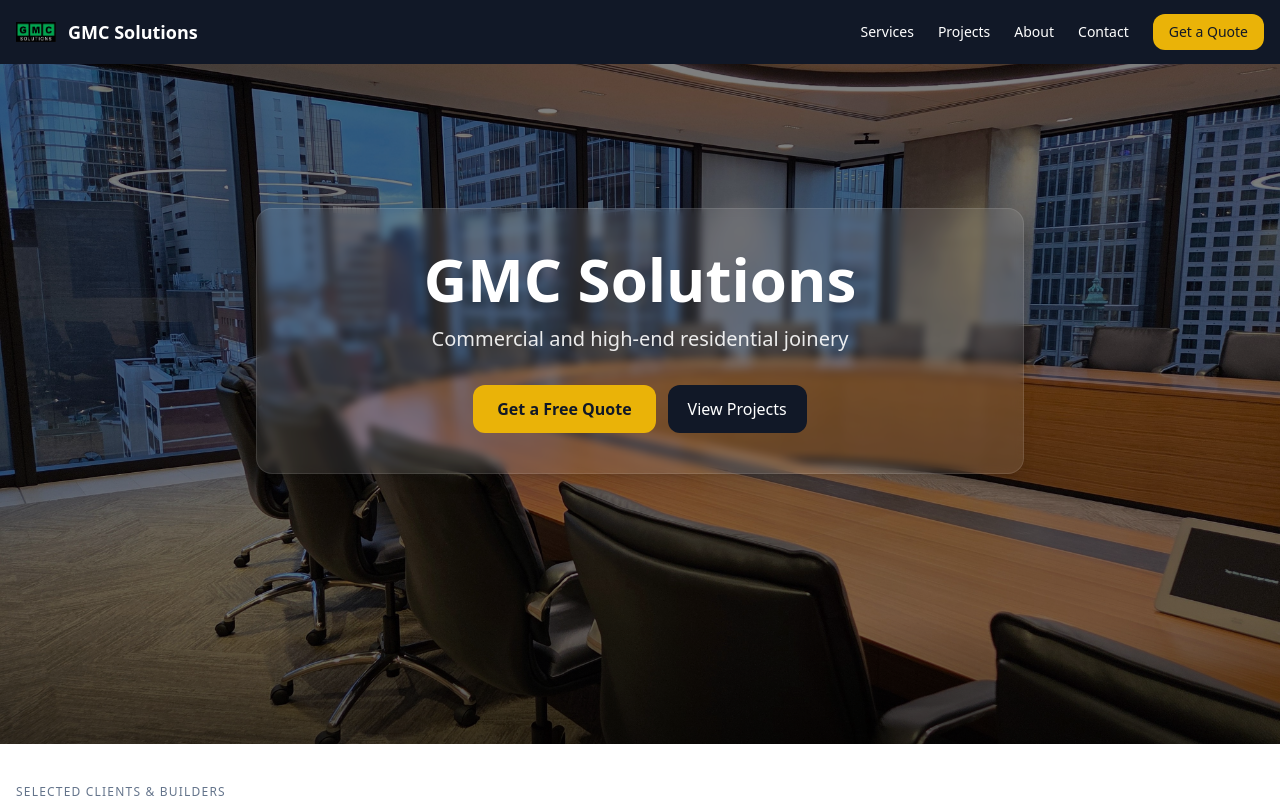
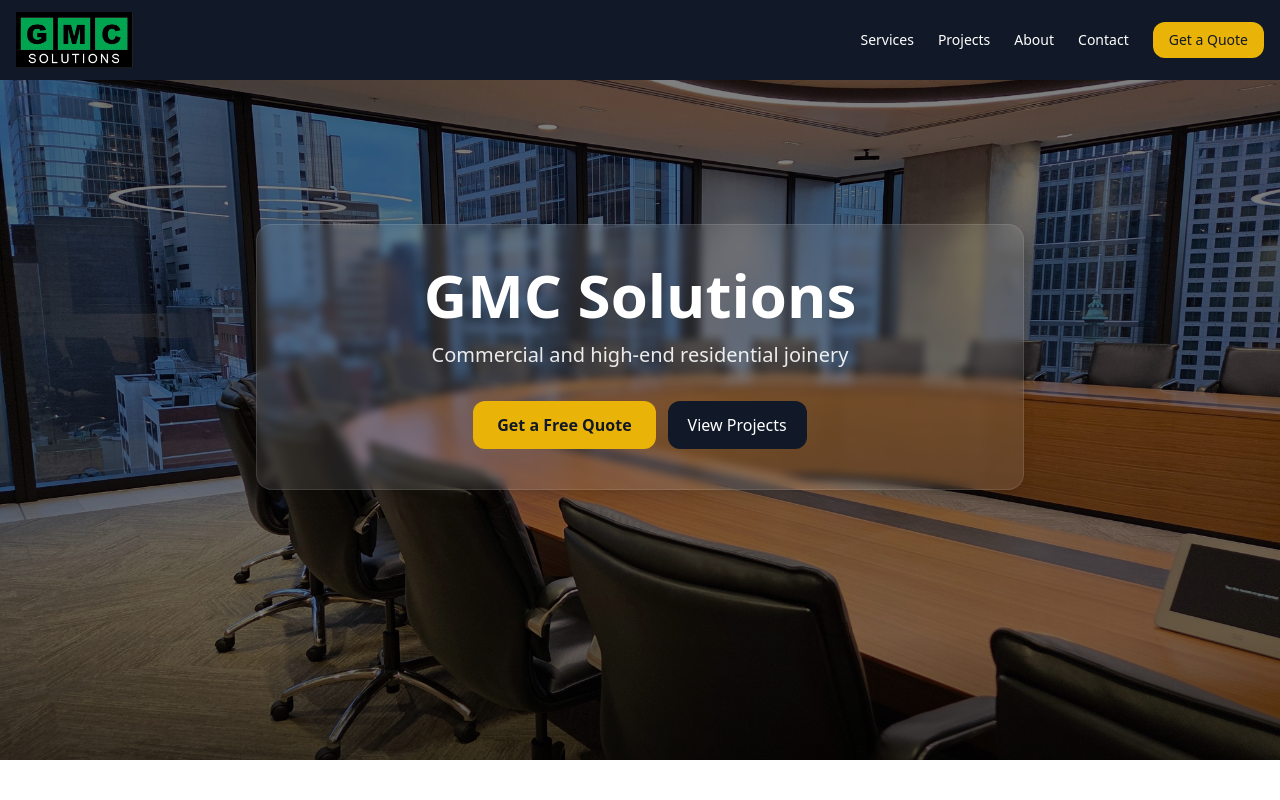
Before and after one commit to GMCandres/GMC, a React (Vite) app: page / in a window 1280 px wide. Shown: the top 800 px of the page. Built offline with nearby package versions, Linux system fonts and the light colour scheme.

Commit message:
Update Header.jsx

```diff
--- a/src/components/Header.jsx
+++ b/src/components/Header.jsx
@@ -5,15 +5,12 @@
   return (
     <header className="sticky top-0 z-50 bg-gray-900 text-white">
       <div className="mx-auto max-w-7xl px-4 py-3 flex items-center justify-between">
-        {/* Logo + nombre */}
-        <div className="flex items-center gap-3">
-          <img
-            src={logo}
-            alt="GMC Solutions logo"
-            className="h-10 w-10 object-contain"
-          />
-          <span className="font-semibold text-lg">GMC Solutions</span>
-        </div>
+        {/* Logo más grande */}
+        <img
+          src={logo}
+          alt="GMC Solutions logo"
+          className="h-14 w-auto object-contain"
+        />
 
         {/* Navegación */}
         <nav className="hidden md:flex items-center gap-6 text-sm">
```
